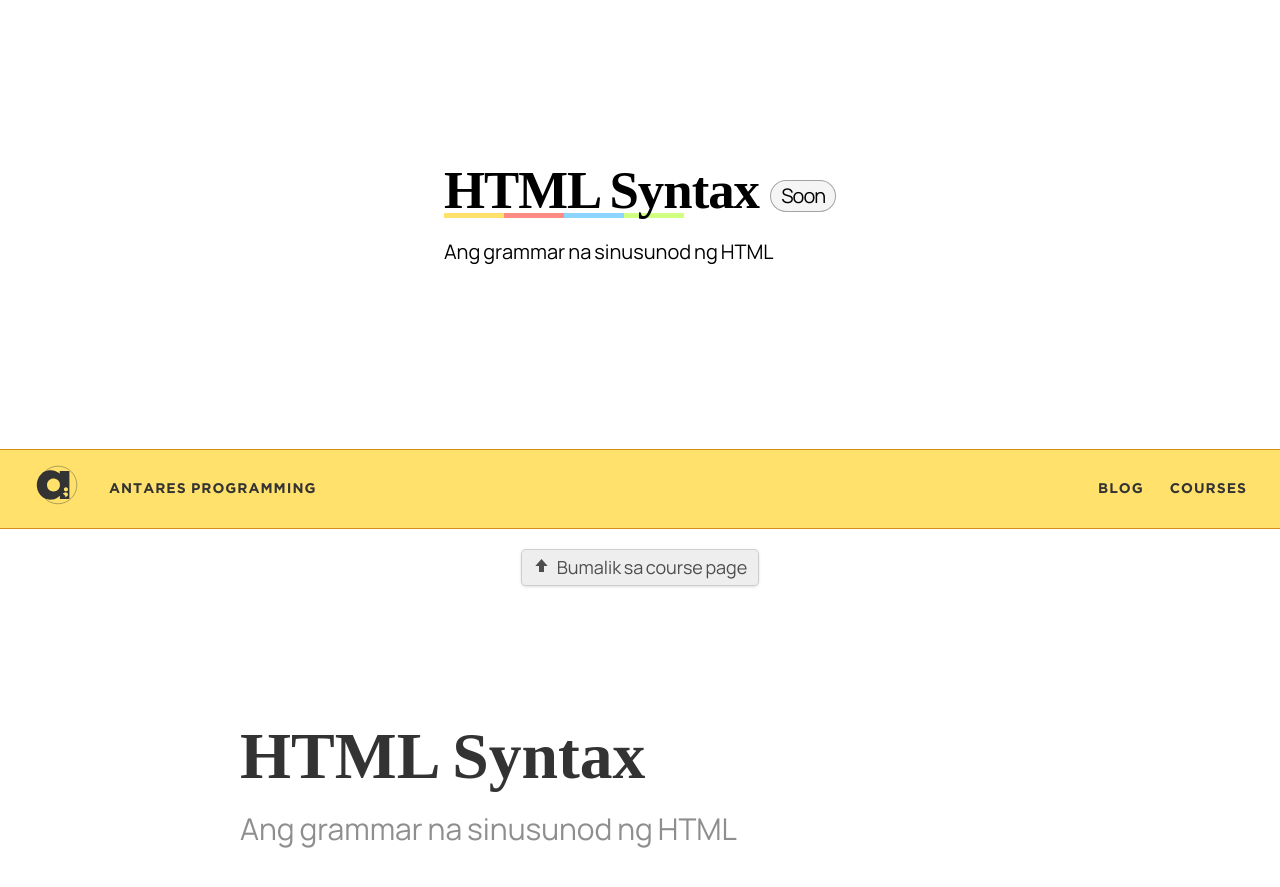
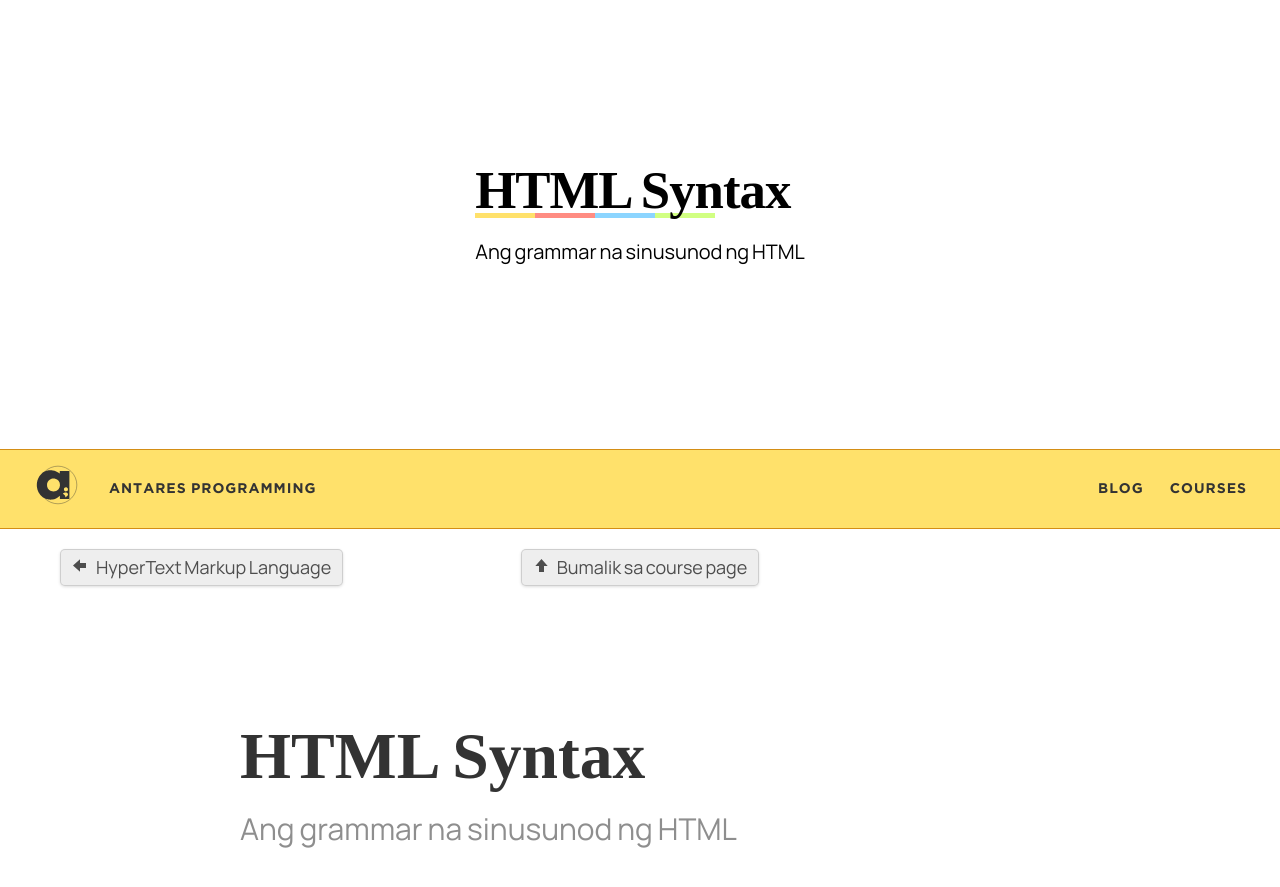
Before and after one commit to elementary/blog-template, a Jekyll site: the page built from courses/html-essentials/02-html-syntax.md, in a window 1280 px wide and 900 px high. Shown: the top 887 px of the window. Built offline with Jekyll 4.4.1, drawn with Linux system fonts in a browser that asks for light colours; some web fonts are replaced; some of the changed text lies outside the part shown.

Commit message:
Fixed lesson navigation

```diff
--- a/_courses/html-essentials.html
+++ b/_courses/html-essentials.html
@@ -10,7 +10,7 @@ order: 0
 
 long_desc: "Sa course na ito, tatalakayin ang basics ng HTML. Kasama sa mga topics ang accessibility, kung paano malalaman kung aling tag ang gagamitin, at pag-una sa semantics ng isang Web page. Throughout this course, magkakaroon ng emphasis sa <i>separation of concerns</i>: gamitin ang HTML para ipaalam sa browser ang meaning at purpose ng content, <em>hindi ang visual styling</em> ng isang element. Para ito sa mga walang experience sa paggawa ng Web sites at mga Web developers na pero gustong magkaroon ng refresher course para ma-improve ang paggawa nila ng Web sites."
 release_date: 2020-09-30
-is_done: false
+is_done: true
 featured: true
 ---
 <h2>Prerequisites</h2>
--- a/_layouts/lesson.html
+++ b/_layouts/lesson.html
@@ -2,30 +2,29 @@
 <html lang="tl" dir="ltr" class="lesson">
   {% include head.html %}
   <body class="{% if page.url == '/' %}home {% endif %}">
-    {% assign course = site.data.courses | where: 'id', page.course %}
+    {% assign courseData = site.data.courses | where: 'id', page.course %}
     {% assign coursePage = site.courses | where: 'course_id', page.course %}
     {% include course-banner.html course=coursePage isALesson=true %}
     {% include nav.html %}
-    {% assign currentLesson = course[0].lessons | where: 'id', page.id %}
-    {% assign lessonsCount = course[0].lessons | size | minus: 1 %}
+    {% assign currentLesson = courseData[0].lessons | where: 'id', page.id %}
+    {% assign lessonsCount = courseData[0].lessons | size | minus: 1 %}
 
     {% for i in (0..lessonsCount) %}
-      {% if course[0].lessons[i].id == page.id %}
+      {% if courseData[0].lessons[i].id == page.id %}
         {% assign nextLessonIndex = i | plus: 1 %}
         {% assign prevLessonIndex = i | minus: 1 %}
 
-        {% if course[0].lessons[nextLessonIndex] and nextLessonIndex <= lessonsCount %}
-          {% assign nextLessonID = course[0].lessons[nextLessonIndex].id %}
-          {% assign nextLessonTitle = course[0].lessons[nextLessonIndex].title %}
+        {% if courseData[0].lessons[nextLessonIndex] and nextLessonIndex <= lessonsCount %}
+          {% assign nextLessonID = courseData[0].lessons[nextLessonIndex].id %}
+          {% assign nextLessonTitle = courseData[0].lessons[nextLessonIndex].title %}
         {% endif %}
 
-        {% if course[0].lessons[prevLessonIndex] and prevLessonIndex >= 0 %}
-          {% assign prevLessonID = course[0].lessons[prevLessonIndex].id %}
-          {% assign prevLessonTitle = course[0].lessons[prevLessonIndex].title %}
+        {% if courseData[0].lessons[prevLessonIndex] and prevLessonIndex >= 0 %}
+          {% assign prevLessonID = courseData[0].lessons[prevLessonIndex].id %}
+          {% assign prevLessonTitle = courseData[0].lessons[prevLessonIndex].title %}
         {% endif %}
       {% endif %}
     {% endfor %}
-
     {% if page.video != nil %}
     <section class="lesson__video">
       <div class="lesson__video-wrapper">
```
